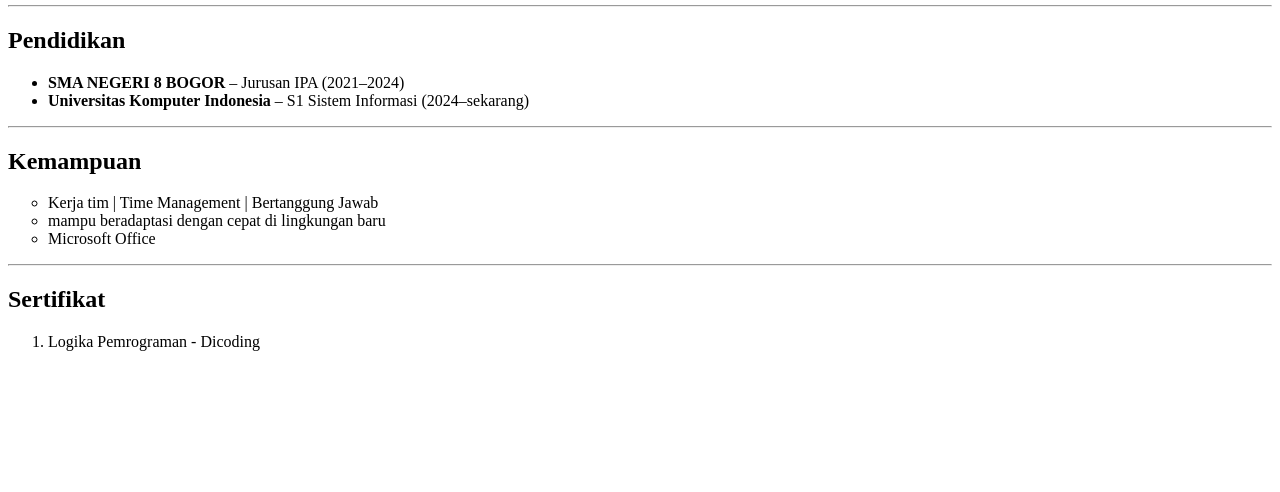
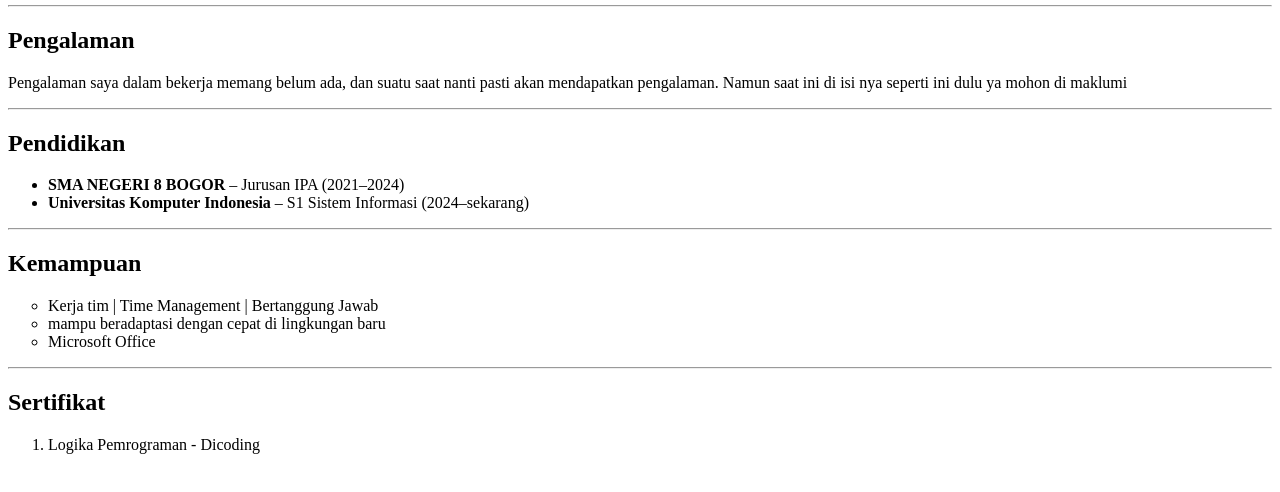
Before and after one commit to mraflidpam/rafli-dpam.github.io, a plain HTML site: page index.html in a window 1280 px wide. Shown: the part 186-678 px from the top of the page. Drawn offline with Linux system fonts and the light colour scheme.

Commit message:
Add files via upload

```diff
--- a/index.html
+++ b/index.html
@@ -17,6 +17,10 @@
     <p><strong>Alamat:</strong> Bandung, Indonesia</p>
 </td></tr>
 </table>
+<hr>
+<h2>Pengalaman</h2>
+	<p>Pengalaman saya dalam bekerja memang belum ada, dan suatu saat nanti pasti akan mendapatkan pengalaman. Namun saat ini di isi nya seperti ini dulu ya mohon di maklumi</p>
+
 <hr>
 <h2>Pendidikan</h2>
     <ul>
```
